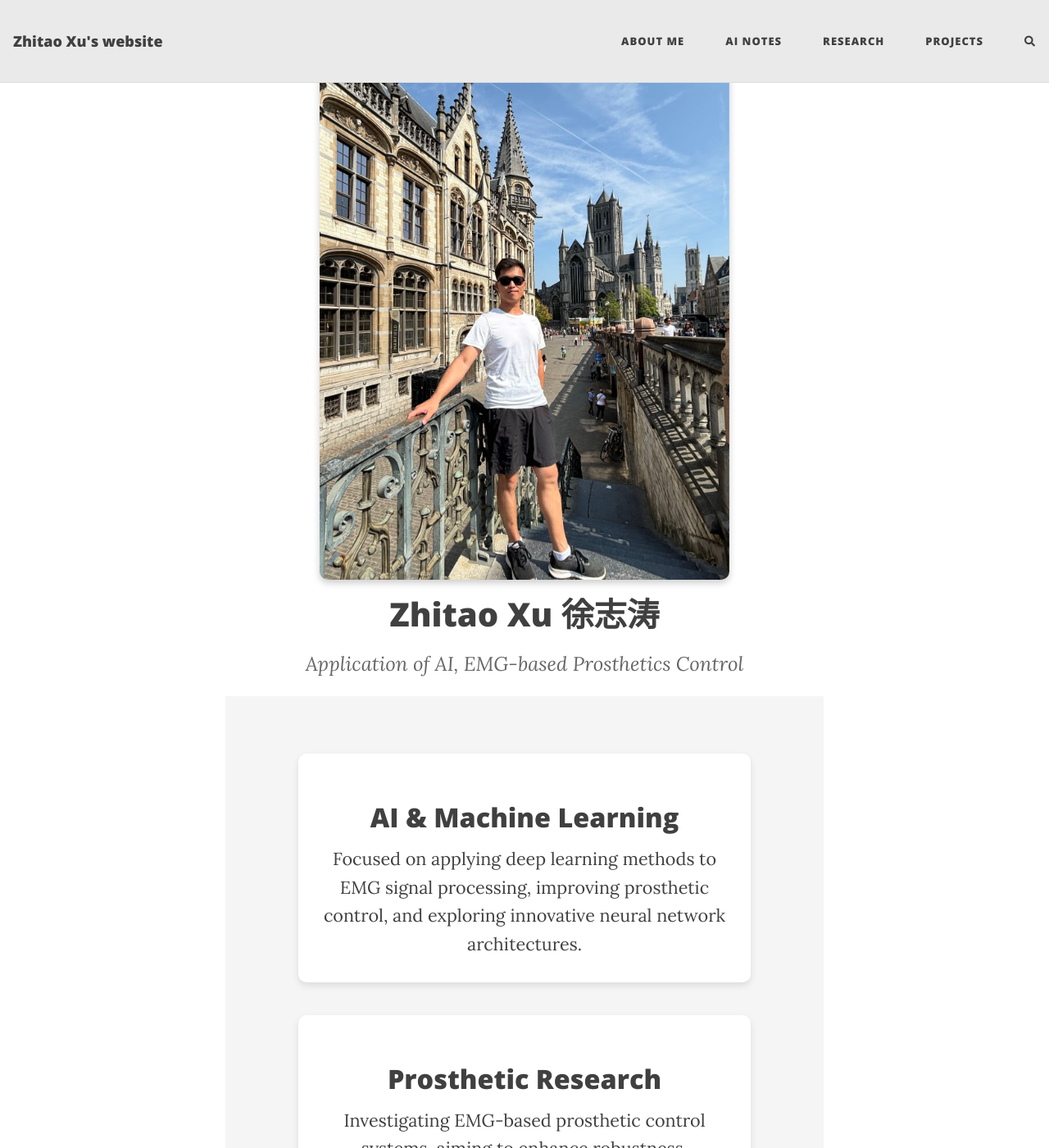
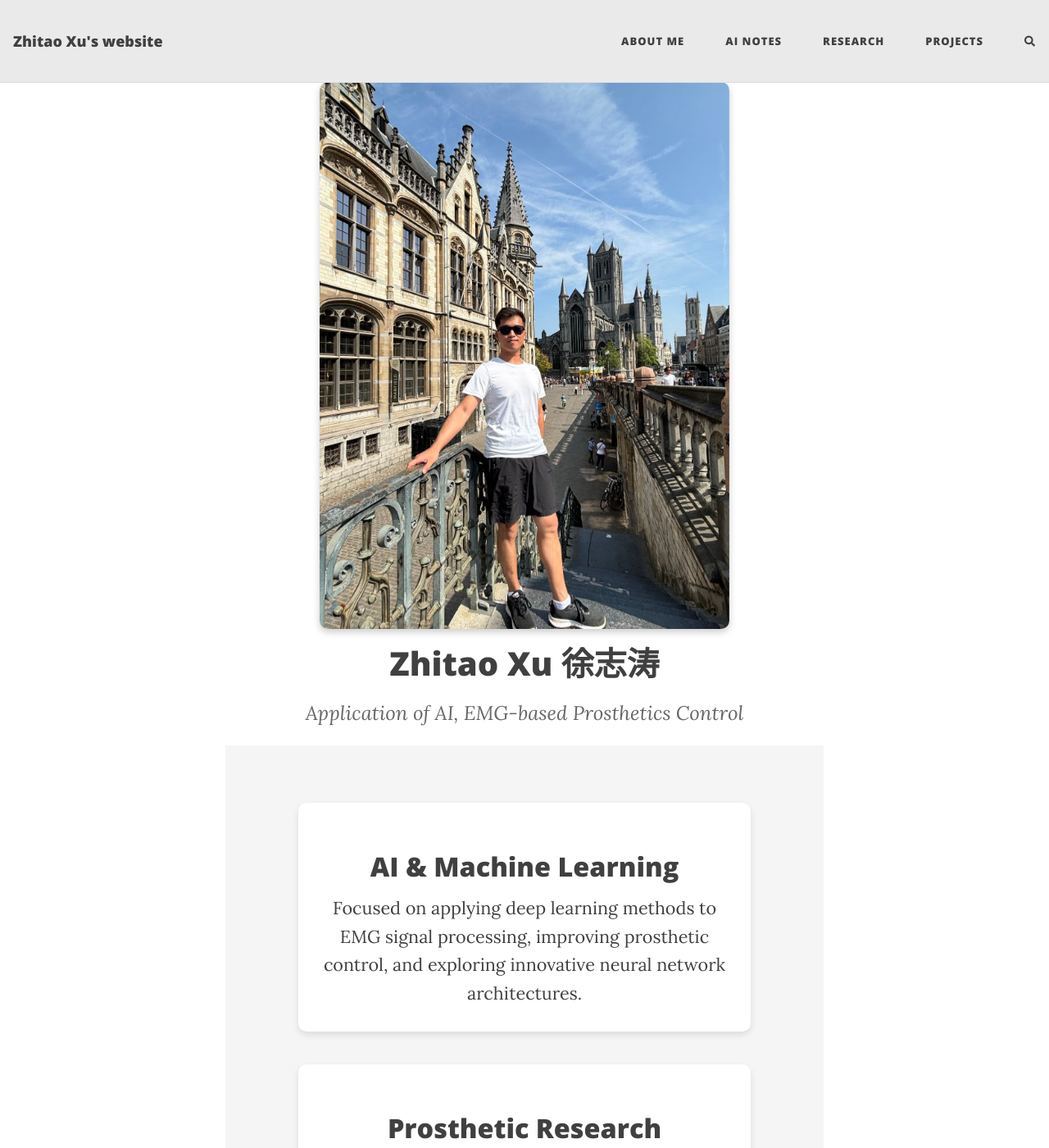
Before and after one commit to HerrXu01/herrxu01.github.io, a Jekyll site: the page built from index.html, in a window 1280 px wide and 1400 px high. Shown: the whole window at 82% size. Built offline with Jekyll 4.4.1, drawn with Linux system fonts in a browser that asks for light colours; the list of posts is cut into pages by our own code; comment, search, counter and statistics services are not loaded.

Commit message:
adjust photo distance to top

```diff
--- a/assets/css/beautifuljekyll.css
+++ b/assets/css/beautifuljekyll.css
@@ -1285,7 +1285,7 @@
 
 /* 调整顶部容器的间距 */
 .intro-header {
-  margin-top: 20px; /* 减少顶部的空白距离 */
+  margin-top: 50px; /* 减少顶部的空白距离 */
 }
 
 .profile-photo-container img {
```
